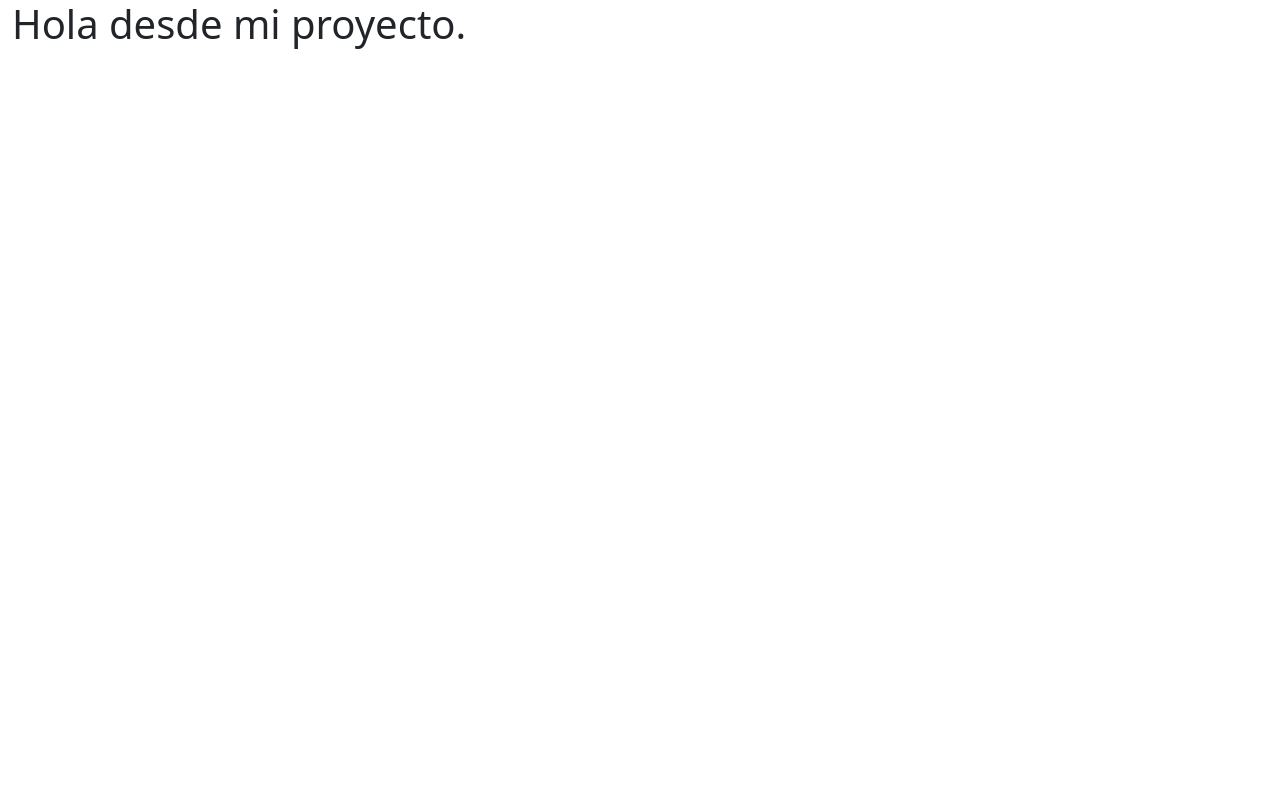
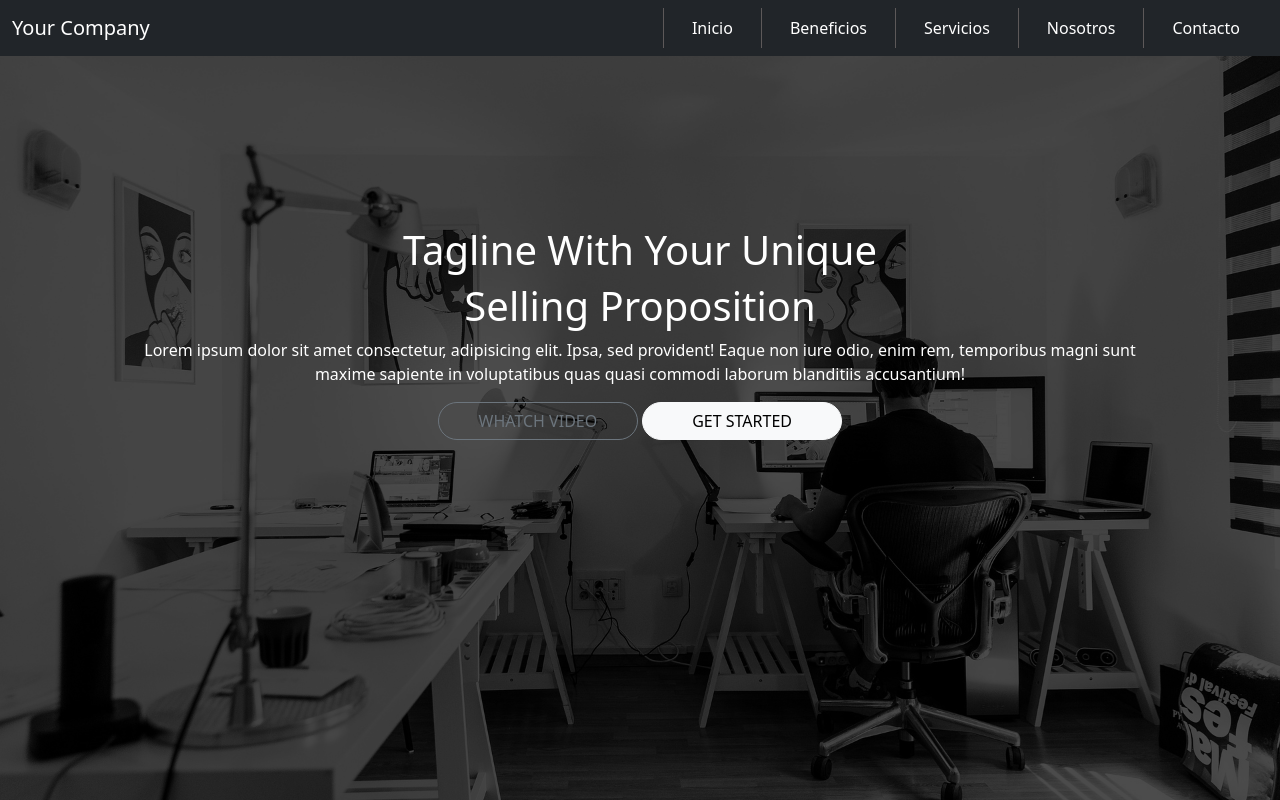
Before and after one commit to CarlosRH7/app-web, a plain HTML site: page index.html in a window 1280 px wide. Drawn offline with nearby package versions, Linux system fonts and the light colour scheme.

Commit message:
Se creo seccion home

```diff
--- /dev/null
+++ b/css/styles.css
@@ -0,0 +1,32 @@
+#contentBannerHome{
+    background-image: url('../img/fondo-inicio.jpg');
+    background-position: center;
+    background-size: cover;
+    height: 100vh;
+}
+
+#fondoBannerHome{
+    height: 100%;
+    width: 100%;
+    background-color: rgba(0, 0, 0, 0.7);
+    padding-bottom: 100px;
+}
+
+#contentTexto{
+    text-align: center;
+    color: white;
+    padding-top: 18%;
+    padding-left: 10%;
+    padding-right: 10%;
+}
+
+.btn{
+    border-radius: 20px !important;
+    width: 200px;
+}
+
+.nav-item{
+    border-left: solid rgb(93, 89, 89) 1px;
+    padding-left: 20px;
+    padding-right: 20px;
+}
--- a/index.html
+++ b/index.html
@@ -4,19 +4,72 @@
     <meta charset="UTF-8">
     <meta http-equiv="X-UA-Compatible" content="IE=edge">
     <meta name="viewport" content="width=device-width, initial-scale=1.0">
+    <link
+      href="https://cdn.jsdelivr.net/npm/bootstrap@5.2.3/dist/css/bootstrap.min.css"
+      rel="stylesheet"
+    />
     <title>Mi negocio</title>
-    <link href="https://cdn.jsdelivr.net/npm/bootstrap@5.2.3/dist/css/bootstrap.min.css" rel="stylesheet" integrity="sha384-rbsA2VBKQhggwzxH7pPCaAqO46MgnOM80zW1RWuH61DGLwZJEdK2Kadq2F9CUG65" crossorigin="anonymous">
-
+    <link
+    href="https://cdn.jsdelivr.net/npm/bootstrap@5.2.3/dist/css/bootstrap.min.css"
+    rel="stylesheet"
+    integrity="sha384-rbsA2VBKQhggwzxH7pPCaAqO46MgnOM80zW1RWuH61DGLwZJEdK2Kadq2F9CUG65"
+    crossorigin="anonymous"
+    />
+    <link rel="stylesheet" href="css/styles.css">
 </head>
 <body>
 
+
     <div class="container-fluid">
+        <!-- incia menu/nav -->
         <div class="row">
-            <h1>Hola desde mi proyecto.</h1>
+            <nav class="navbar fixed-top navbar-expand-lg navbar-dark bg-dark">
+              <div class="container-fluid">
+                <a class="navbar-brand" href="#">Your Company</a>
+                <button class="navbar-toggler" type="button" data-bs-toggle="collapse" data-bs-target="#navbarSupportedContent" aria-controls="navbarSupportedContent" aria-expanded="false" aria-label="Toggle navigation">
+                  <span class="navbar-toggler-icon"></span>
+                </button>
+                <div class="collapse navbar-collapse" id="navbarSupportedContent">
+                  <ul class="navbar-nav me-auto mb-2 mb-lg-0"></ul>
+                  <form class="d-flex" role="search">
+                    <ul class="navbar-nav me-auto mb-2 mb-lg-0">
+                      <li class="nav-item">
+                        <a class="nav-link active" aria-current="page" href="#">Inicio</a>
+                      </li>
+                      <li class="nav-item">
+                        <a class="nav-link active" aria-current="page" href="#">Beneficios</a>
+                      </li>
+                      <li class="nav-item">
+                        <a class="nav-link active" aria-current="page" href="#">Servicios</a>
+                      </li>
+                      <li class="nav-item">
+                        <a class="nav-link active" aria-current="page" href="#">Nosotros</a>
+                      </li>
+                      <li class="nav-item">
+                        <a class="nav-link active" aria-current="page" href="#">Contacto</a>
+                      </li>
+                    </ul>
+                  </form>
+                </div>
+              </div>
+          </nav>
         </div>
+        <!-- termina menu/nav -->
+
+        <!-- incia home -->
+        <div class="row" id="contentBannerHome">
+            <div id="fondoBannerHome">
+                <div id="contentTexto">
+                    <h1>Tagline With Your Unique</h1>
+                    <h1>Selling Proposition</h1>
+                    <p>Lorem ipsum dolor sit amet consectetur, adipisicing elit. Ipsa, sed provident! Eaque non iure odio, enim rem, temporibus magni sunt maxime sapiente in voluptatibus quas quasi commodi laborum blanditiis accusantium!</p>
+                    <button type="button" class="btn btn-outline-secondary">WHATCH VIDEO</button>
+                    <button class="btn btn-light">GET STARTED</button>
+                </div>
+            </div>
+        </div>
+        <!-- termina home -->
     </div>
-
-    <script src="https://cdn.jsdelivr.net/npm/bootstrap@5.2.3/dist/js/bootstrap.bundle.min.js" integrity="sha384-kenU1KFdBIe4zVF0s0G1M5b4hcpxyD9F7jL+jjXkk+Q2h455rYXK/7HAuoJl+0I4" crossorigin="anonymous"></script>
     <script src="https://cdn.jsdelivr.net/npm/@popperjs/core@2.11.6/dist/umd/popper.min.js" integrity="sha384-oBqDVmMz9ATKxIep9tiCxS/Z9fNfEXiDAYTujMAeBAsjFuCZSmKbSSUnQlmh/jp3" crossorigin="anonymous"></script>
     <script src="https://cdn.jsdelivr.net/npm/bootstrap@5.2.3/dist/js/bootstrap.min.js" integrity="sha384-cuYeSxntonz0PPNlHhBs68uyIAVpIIOZZ5JqeqvYYIcEL727kskC66kF92t6Xl2V" crossorigin="anonymous"></script>
 </body>
```
Also changed, not shown: img/fondo-inicio.jpg (added).
